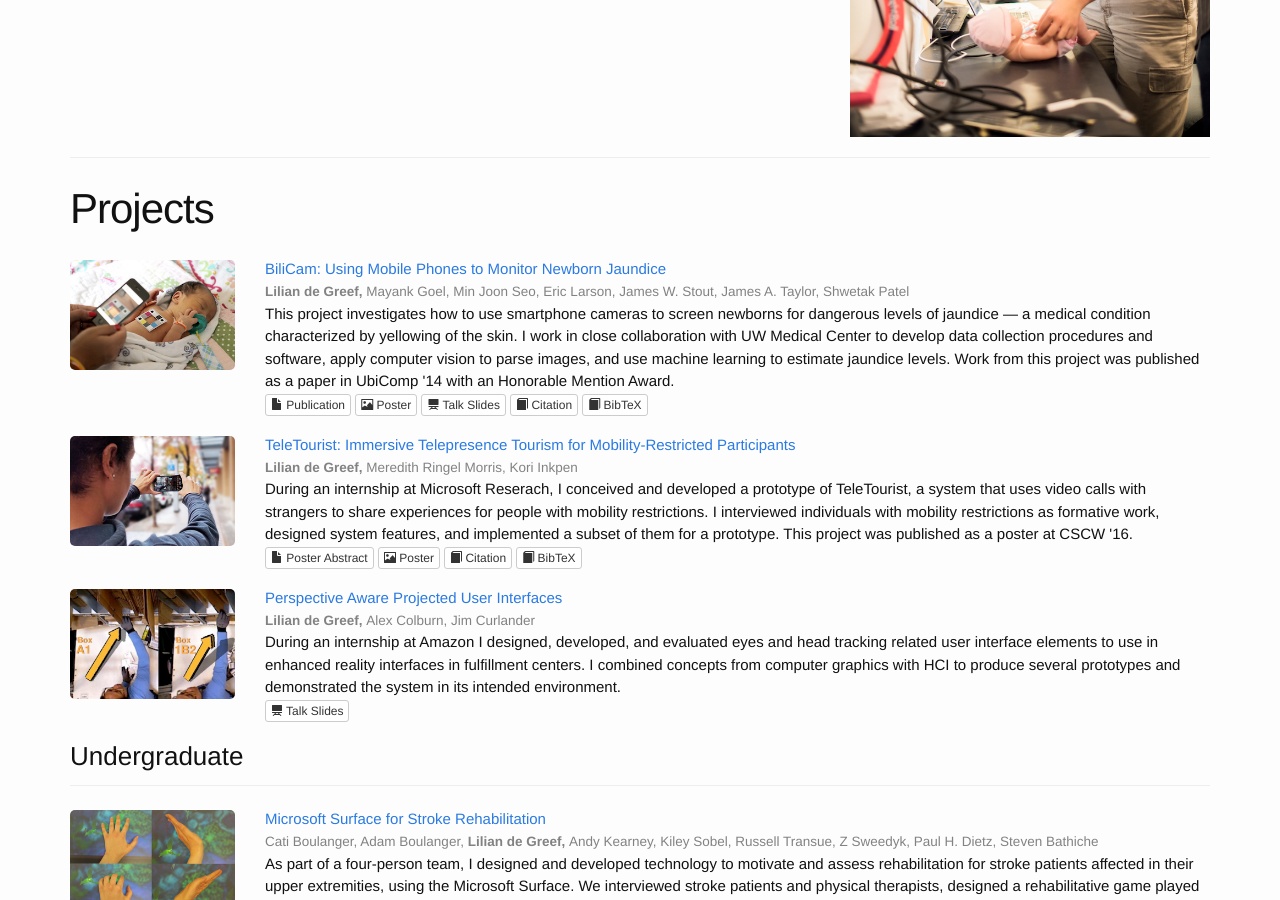
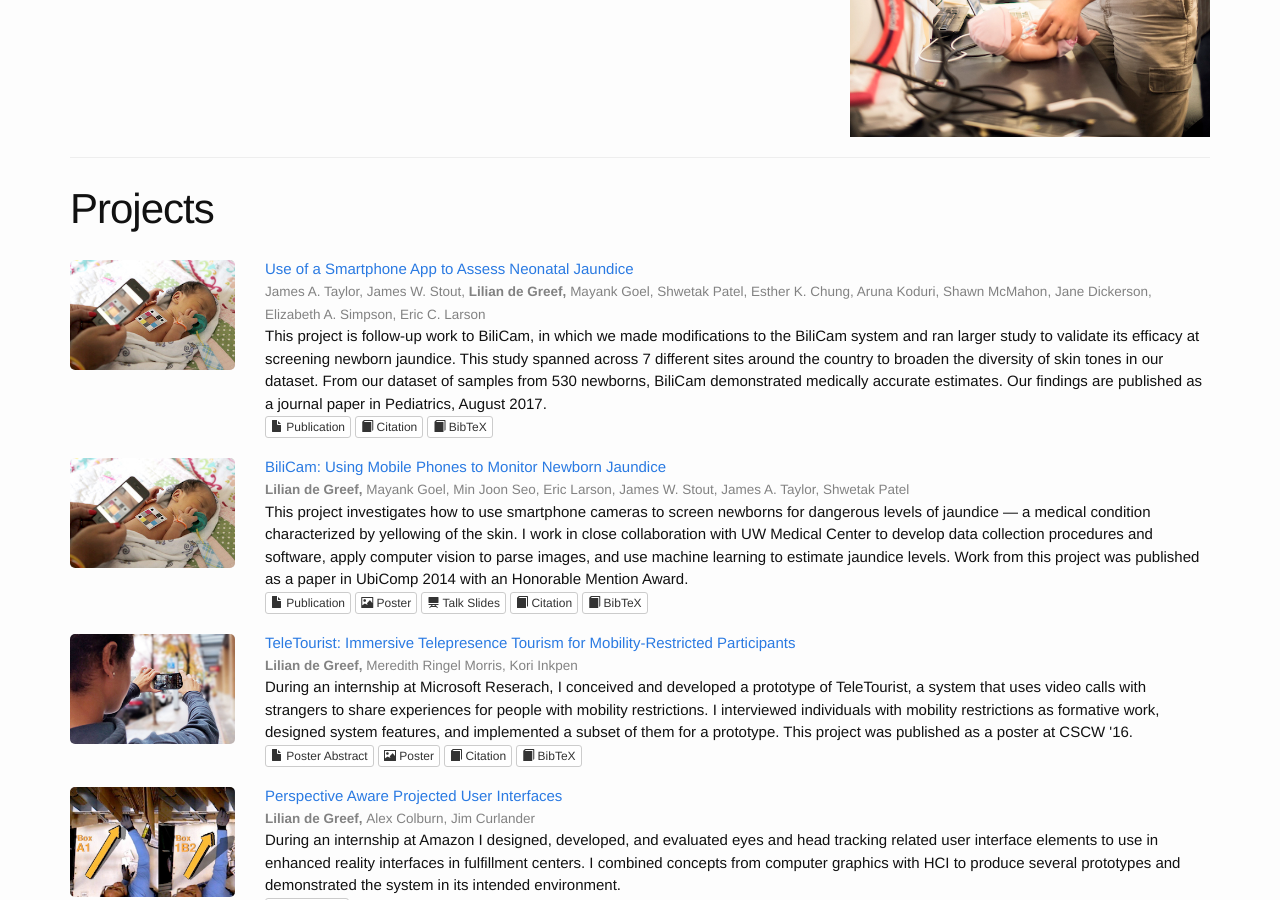
Before and after one commit to ldegreef/ewhitmire.github.io, a Jekyll site: the page built from index.html, in a window 1280 px wide and 900 px high, scrolled down 663 px. Built offline with Jekyll 4.4.1, drawn with Linux system fonts in a browser that asks for light colours; some web fonts are replaced.

Commit message:
Initiating changes to include new publication

```diff
--- a/_projects/bilicam.md
+++ b/_projects/bilicam.md
@@ -29,7 +29,7 @@ bibtex: |-
    keywords = {bilirubin, health sensing, image processing, mobile phones, neonatal jaundice},
   }
 blurb: |-
-   This project investigates how to use smartphone cameras to screen newborns for dangerous levels of jaundice — a medical condition characterized by yellowing of the skin. I work in close collaboration with UW Medical Center to develop data collection procedures and software, apply computer vision to parse images, and use machine learning to estimate jaundice levels. Work from this project was published as a paper in UbiComp '14 with an Honorable Mention Award.
+   This project investigates how to use smartphone cameras to screen newborns for dangerous levels of jaundice — a medical condition characterized by yellowing of the skin. I work in close collaboration with UW Medical Center to develop data collection procedures and software, apply computer vision to parse images, and use machine learning to estimate jaundice levels. Work from this project was published as a paper in UbiComp 2014 with an Honorable Mention Award.
 caption: ''
 citation: |-
   Lilian de Greef, Mayank Goel, Min Joon Seo, Eric C. Larson, James W. Stout, James A. Taylor, and Shwetak N. Patel. 2014. BiliCam: using mobile phones to monitor newborn jaundice.  In Proceedings of the 2014 ACM International Joint Conference on Pervasive and Ubiquitous Computing (UbiComp '14). ACM, New York, NY, USA,  331-342. DOI=http://dx.doi.org/10.1145/2632048.2632076
--- /dev/null
+++ b/_projects/bilicam_pediatrics.md
@@ -0,0 +1,49 @@
+---
+abstract: |-
+  This page describes follow-up work from the project BiliCam.
+
+  The assessment of jaundice in outpatient neonates is problematic. Visual assessment is inaccurate, and more exact methodologies are cumbersome and/or expensive. Our goal in this study was to assess the accuracy of a technology based on the analysis of digital images of newborns obtained using a smartphone application called BiliCam.
+
+  Paired BiliCam images and total serum bilirubin (TSB) levels were obtained in a diverse sample of newborns (<7 days old) at 7 sites across the United States. By using specialized software, data on color values in the images (“features”) were extracted. Machine learning and regression analysis techniques were used to identify features for inclusion in models to predict an estimated bilirubin level for each newborn. The correlation between estimated bilirubin levels and TSB levels was calculated. In addition, the sensitivity and specificity of the estimated bilirubin levels in identifying newborns with high TSB levels were calculated by using 2 recommended decision rules for jaundice screening.
+
+  Estimated bilirubin levels were calculated and compared with TSB levels in a diverse sample of 530 newborns (20.8% African American, 26.3% Hispanic, and 21.2% Asian American). The overall correlation was 0.91, and correlations among white, African American, Hispanic, and Asian American newborns were 0.92, 0.90, 0.91, and 0.88, respectively. The sensitivities of BiliCam in identifying newborns with high TSB levels were 84.6% and 100%, respectively, by using 2 decision rules; specificities were 75.1% and 76.4%, respectively.
+
+  BiliCam provided accurate estimates of TSB values, demonstrating that an inexpensive technology that uses commodity smartphones could be used to effectively screen newborns for jaundice.
+
+authors:
+- James A. Taylor
+- James W. Stout
+- Lilian de Greef
+- Mayank Goel
+- Shwetak Patel
+- Esther K. Chung
+- Aruna Koduri
+- Shawn McMahon
+- Jane Dickerson
+- Elizabeth A. Simpson
+- Eric C. Larson
+award: 'Honorable Mention Award'
+bibtex: |-
+  @article{taylor2017use,
+  title={Use of a Smartphone App to Assess Neonatal Jaundice},
+  author={Taylor, James A and Stout, James W and de Greef, Lilian and Goel, Mayank and Patel, Shwetak and Chung, Esther K and Koduri, Aruna and McMahon, Shawn and Dickerson, Jane and Simpson, Elizabeth A and others},
+  journal={Pediatrics},
+  pages={e20170312},
+  year={2017},
+  publisher={Am Acad Pediatrics}
+  }
+blurb: |-
+   This project is follow-up work to BiliCam, in which we made modifications to the BiliCam system and ran larger study to validate its efficacy at screening newborn jaundice. This study spanned across 7 different sites around the country to broaden the diversity of skin tones in our dataset. From our dataset of samples from 530 newborns, BiliCam demonstrated medically accurate estimates. Our findings are published as a journal paper in Pediatrics, August 2017.
+caption: ''
+citation: |-
+  Taylor, J.A., Stout, J.W., de Greef, L., Goel, M., Patel, S., Chung, E.K., Koduri, A., McMahon, S., Dickerson, J., Simpson, E.A. and Larson, E.C., 2017. Use of a Smartphone App to Assess Neonatal Jaundice. Pediatrics, p.e20170312.
+date: '2017-08-01'
+image: '/img/pubs/BiliCam_image.jpg'
+location: 'University of Washington'
+paper: /pdfs/BiliCam_Pediatrics.pdf
+thumbnail: '/img/pubs/BiliCam_thumbnail.jpg'
+title: 'Use of a Smartphone App to Assess Neonatal Jaundice'
+video: ''
+video_embed: ''
+year: 2017
+---
```
Also changed, not shown: other parts of _projects/bilicam.md (+1 -1 lines), Gemfile.lock, 4 other files.
